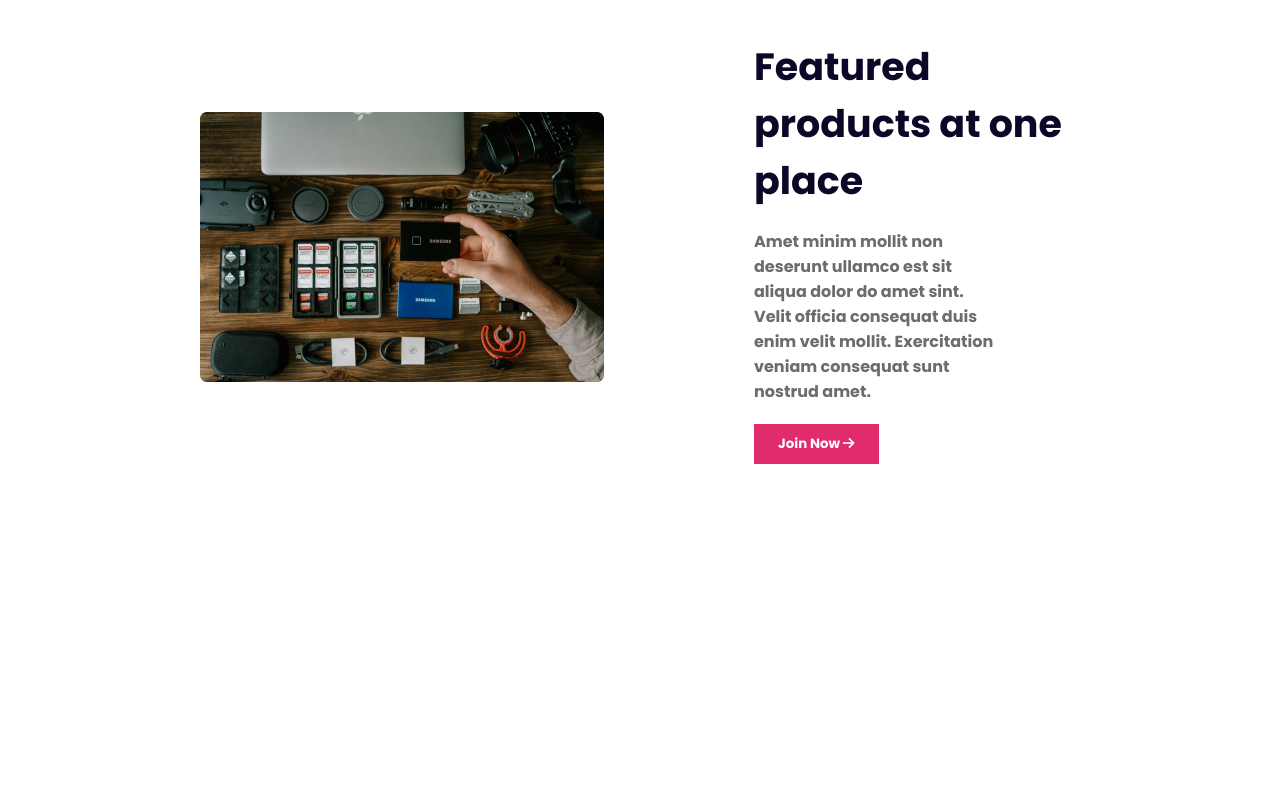
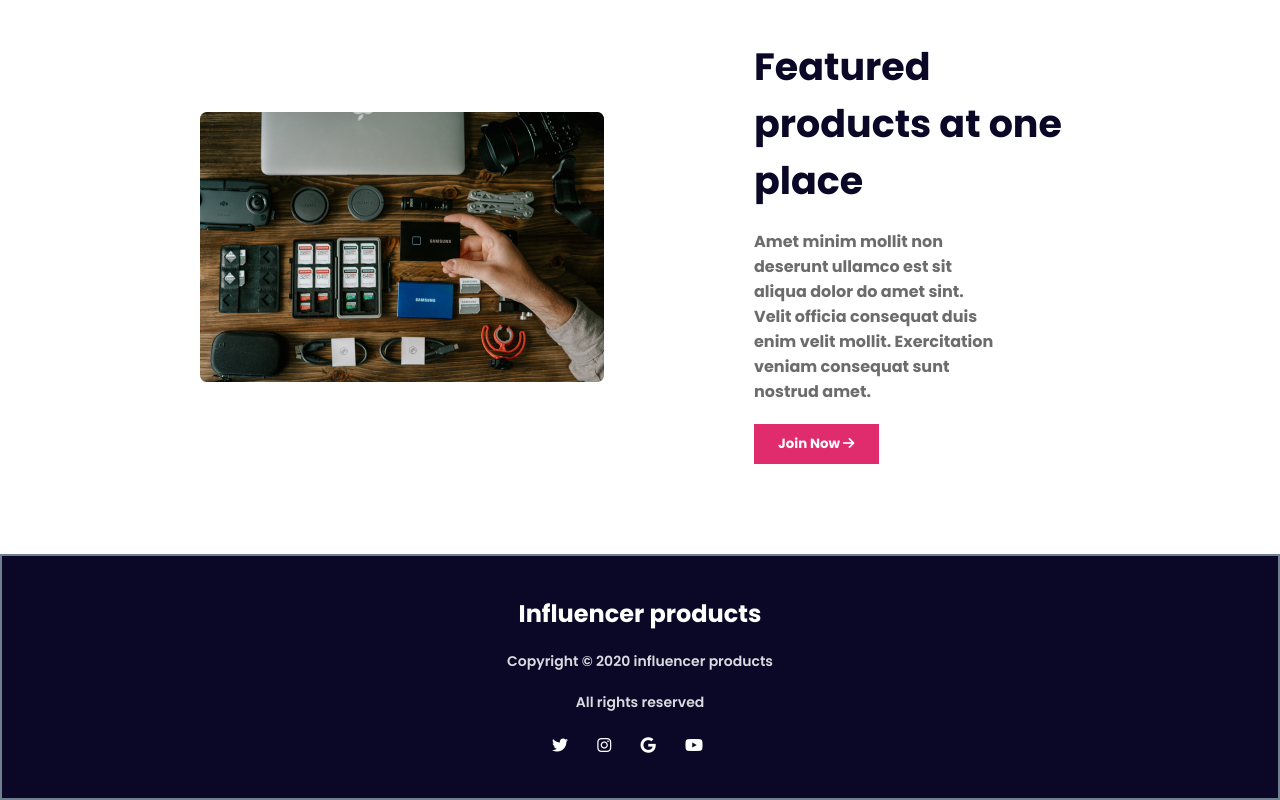
Before and after one commit to tahmid-ahnaf/module10-practice-task, a plain HTML site: page index.html in a window 1280 px wide. Shown: the part 2129-2929 px from the top of the page. Before the commit the page ends 2683 px from the top, so only its background shows below. Drawn offline with Linux system fonts and the light colour scheme.

Commit message:
footer added

```diff
--- a/index.html
+++ b/index.html
@@ -178,6 +178,24 @@
 
         </div>
       </section>
+
     </main>
+
+    <footer>
+      <div class="footer-container">
+        <h3>Influencer products</h3>
+        <p>Copyright &COPY; 2020  influencer products</p>
+        <p>All rights reserved</p>
+        <div class="footer-icons">
+
+          <i class="fa-brands fa-twitter"></i>
+          <i class="fa-brands fa-instagram"></i>
+          <i class="fa-brands fa-google"></i>
+          <i class="fa-brands fa-youtube"></i>
+
+
+        </div>
+      </div>
+    </footer>
   </body>
 </html>
--- a/styles/styles.css
+++ b/styles/styles.css
@@ -181,6 +181,36 @@ nav ul li {
   padding: 10px 24px;
 }
 
+/* footer section styles */
+
+.footer-container {
+  border: 2px solid slategray;
+  background-color: #0a0826;
+  display: flex;
+  flex-direction: column;
+  align-items: center;
+  gap: 20px;
+  padding: 40px;
+  text-align: center;
+}
+
+.footer-container h3 {
+  color: #fff;
+  font-size: 24px;
+  font-weight: 700;
+}
+
+.footer-container p {
+  color: #d9dbe1;
+  font-size: 14px;
+  font-weight: 600;
+}
+
+.footer-icons i{
+  color: #FFF;
+  margin-right: 25px;
+}
+
 /* media queries */
 
 @media screen and (max-width: 576px) {
@@ -195,14 +225,17 @@ nav ul li {
     flex-direction: column-reverse;
   }
 
-  .banner-content, .featured-content {
+  .banner-content,
+  .featured-content {
     align-items: center;
     text-align: center;
   }
 
   .banner-content h2,
   .banner-content p,
-  .banner-img img, .featured-img img, .featured-content p {
+  .banner-img img,
+  .featured-img img,
+  .featured-content p {
     width: 100%;
   }
 
@@ -229,14 +262,18 @@ nav ul li {
     grid-column: 1 / span 1;
   }
 
-  .featured-container{
+  .featured-container {
     flex-direction: column-reverse;
     gap: 30px;
     padding: 20px;
+  }
+
+  .featured-content h2 {
+    font-size: 24px;
+  }
+
+  .footer-container{
+    padding: 20px;
 
   }
-
-  .featured-content h2{
-    font-size: 24px;
-  }
 }
```
